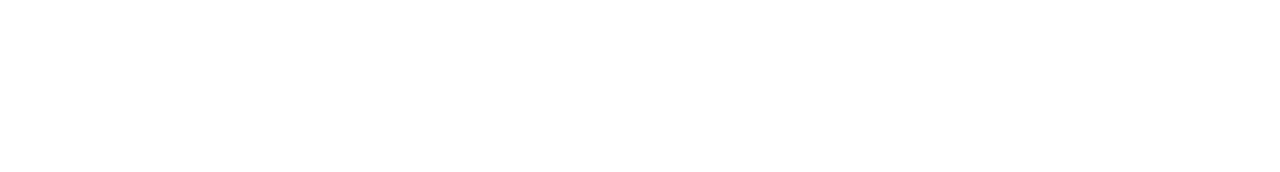
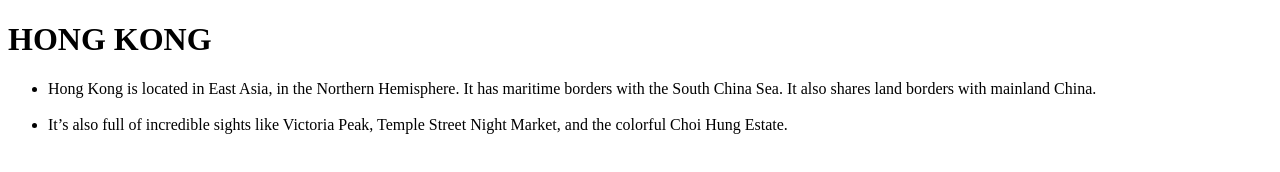
Before and after one commit to Zik3000wo/2-P-Unit-2-Project, a plain HTML site: page index.html in a window 1280 px wide. Drawn offline with Linux system fonts and the light colour scheme.

Commit message:
add <h1> <ul> <li>

```diff
--- a/index.html
+++ b/index.html
@@ -15,11 +15,33 @@
 
 <!DOCTYPE HTML>
 <html>
+
     <head>
         <meta charset="utf-8">
         <title>Unit 2 Project</title>
+
+        <style>
+
+        </style>
     </head>
+
+
     <body>
+        <h1>HONG KONG</h1>
+        <ul>
+            <li>
+                Hong Kong is located in East Asia,
+                in the Northern Hemisphere.
+                It has maritime borders with the South China Sea.
+                It also shares land borders with mainland China.
+            </li>
+            <br>
+            <li>
+                It’s also full of incredible sights like Victoria Peak,
+                Temple Street Night Market,
+                 and the colorful Choi Hung Estate.
+            </li>
+        </ul>
 
 
     </body>
```
